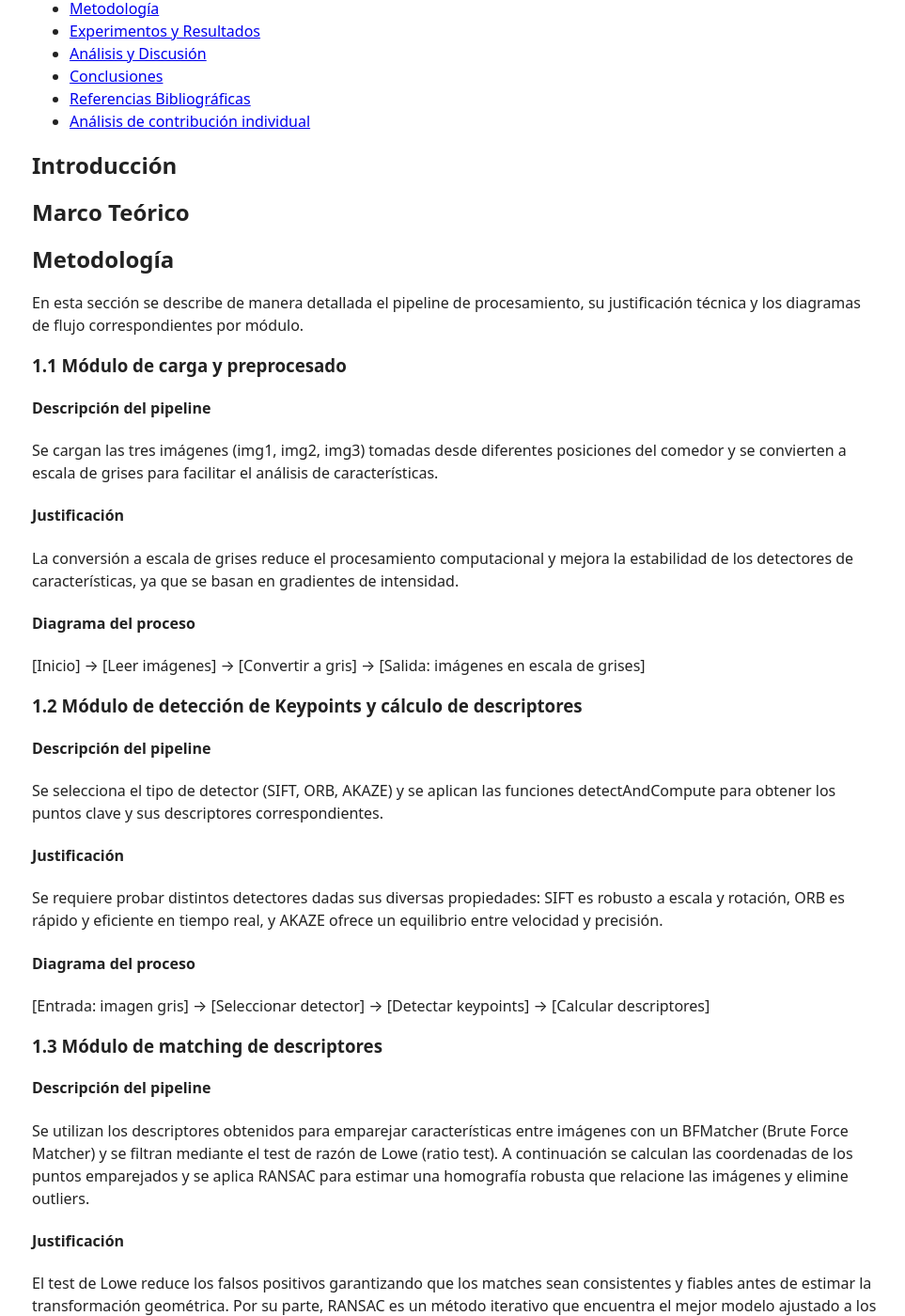
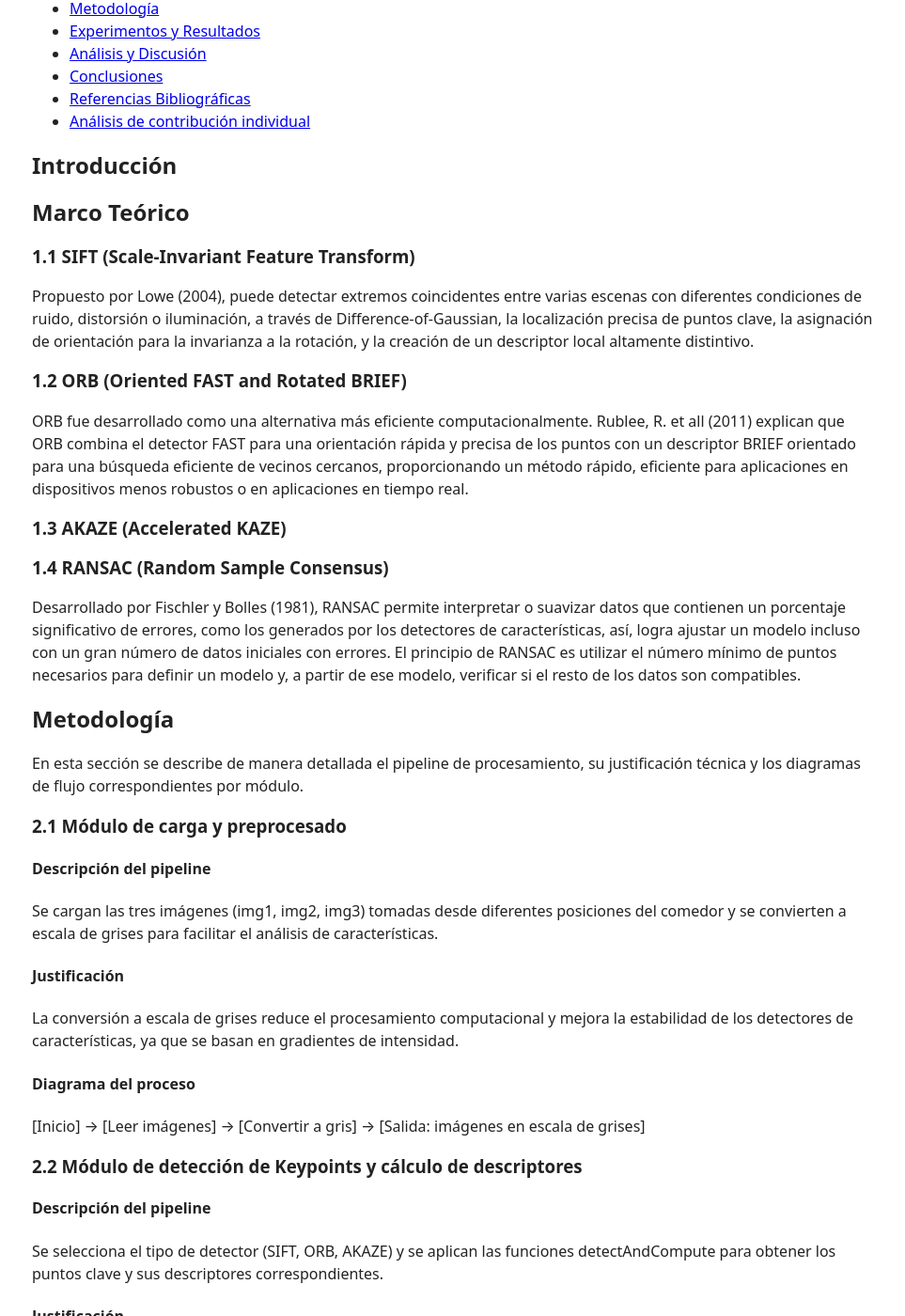
Before and after one commit to NeuroVisionUNAL2025/taller_2, a Jekyll site: the page built from docs/index.md, in a window 1280 px wide and 1400 px high, scrolled down 428 px. Shown: the whole window at 94% size, without its empty margins (156-1119 px from the left). Built offline with Jekyll 4.4.1, drawn with Linux system fonts in a browser that asks for light colours; our own code applies the rules of GitHub Pages for plain Markdown files; some of the changed text lies outside the part shown.

Commit message:
Enhance documentation in index.md by adding detailed descriptions for SIFT, ORB, AKAZE, and RANSAC methods. Update section numbering for clarity and include references for foundational papers.

```diff
--- a/docs/index.md
+++ b/docs/index.md
@@ -18,11 +18,22 @@ Todas las imágenes usadas fueron tomadas directamente por el equipo con una cá
 
 ## Marco Teórico
 
+### 1.1 SIFT (Scale-Invariant Feature Transform)
+Propuesto por Lowe (2004), puede detectar extremos coincidentes entre varias escenas con diferentes condiciones de ruido,  distorsión o iluminación, a través de Difference-of-Gaussian, la localización precisa de puntos clave, la asignación de orientación para la invarianza a la rotación, y la creación de un descriptor local altamente distintivo.
+
+### 1.2 ORB (Oriented FAST and Rotated BRIEF)
+ORB fue desarrollado como una alternativa más eficiente computacionalmente. Rublee, R. et all (2011) explican que ORB combina el detector FAST para una orientación rápida y precisa de los puntos con un descriptor BRIEF orientado para una búsqueda eficiente de vecinos cercanos, proporcionando un método rápido, eficiente para aplicaciones en dispositivos menos robustos o en aplicaciones en tiempo real.
+
+### 1.3 AKAZE (Accelerated KAZE)
+
+### 1.4 RANSAC (Random Sample Consensus)
+Desarrollado por Fischler y Bolles (1981), RANSAC permite interpretar o suavizar datos que contienen un porcentaje significativo de errores, como los generados por los detectores de características, así, logra ajustar un modelo incluso con un gran número de datos iniciales con errores. El principio de RANSAC es utilizar el número mínimo de puntos necesarios para definir un modelo y, a partir de ese modelo, verificar si el resto de los datos son compatibles.
+
 ## Metodología
 
 En esta sección se describe de manera detallada el pipeline de procesamiento, su justificación técnica y los diagramas de flujo correspondientes por módulo.
 
-### 1.1 Módulo de carga y preprocesado
+### 2.1 Módulo de carga y preprocesado
 
 #### Descripción del pipeline
 Se cargan las tres imágenes (img1, img2, img3) tomadas desde diferentes posiciones del comedor y se convierten a escala de grises para facilitar el análisis de características.
@@ -33,7 +44,7 @@ La conversión a escala de grises reduce el procesamiento computacional y mejora
 #### Diagrama del proceso
 [Inicio] → [Leer imágenes] → [Convertir a gris] → [Salida: imágenes en escala de grises]
 
-### 1.2 Módulo de detección de Keypoints y cálculo de descriptores
+### 2.2 Módulo de detección de Keypoints y cálculo de descriptores
 
 #### Descripción del pipeline
 Se selecciona el tipo de detector (SIFT, ORB, AKAZE) y se aplican las funciones detectAndCompute para obtener los puntos clave y sus descriptores correspondientes.
@@ -44,7 +55,7 @@ Se requiere probar distintos detectores dadas sus diversas propiedades: SIFT es
 #### Diagrama del proceso
 [Entrada: imagen gris] → [Seleccionar detector] → [Detectar keypoints] → [Calcular descriptores]
 
-### 1.3 Módulo de matching de descriptores
+### 2.3 Módulo de matching de descriptores
 
 #### Descripción del pipeline
 Se utilizan los descriptores obtenidos para emparejar características entre imágenes con un BFMatcher (Brute Force Matcher) y se filtran mediante el test de razón de Lowe (ratio test). A continuación se calculan las coordenadas de los puntos emparejados y se aplica RANSAC para estimar una homografía robusta que relacione las imágenes y elimine outliers.
@@ -55,7 +66,7 @@ El test de Lowe reduce los falsos positivos garantizando que los matches sean co
 #### Diagrama del proceso
 [Entrada: descriptores] → [BFMatcher knnMatch] → [Filtrar con ratio test] → [Buenos matches] → [RANSAC iterativo] → [Homografía óptima H] → [Máscara de inliers]
 
-### 1.4 Módulo de construcción del lienzo panorámico y fusión
+### 2.4 Módulo de construcción del lienzo panorámico y fusión
 
 #### Descripción del pipeline
 Se calculan las dimensiones del lienzo de salida a partir de las esquinas transformadas de cada imagen, y se aplican las homografías para proyectarlas en un mismo plano. Finalmente, se combinan para formar una única vista coherente del comedor.
@@ -66,7 +77,7 @@ La homografía permite transformar las imágenes en un sistema de referencia com
 #### Diagrama del proceso
 [Entrada: imágenes y homografías] → [Transformar esquinas] → [WarpPerspective] → [Combinar imágenes]
 
-### 1.5 Módulo de interfaz de calibración y medición
+### 2.5 Módulo de interfaz de calibración y medición
 
 #### Descripción del pipeline
 Se muestra el mosaico final en una ventana ajustada a 1080 px de ancho. El usuario selecciona dos puntos para calibrar la escala en cm, y luego puede medir distancias con nuevos pares de clics.
@@ -77,7 +88,6 @@ Permitir la interacción directa sobre la imagen facilita la calibración basada
 #### Diagrama del proceso
 [Mostrar mosaico] → [Clics de calibración] → [Calcular escala] → [Clics de medición] → [Mostrar distancia]
 
-
 ## Experimentos y Resultados
 
 ## Análisis y Discusión
@@ -86,4 +96,9 @@ Permitir la interacción directa sobre la imagen facilita la calibración basada
 
 ## Referencias Bibliográficas
 
+* Lowe, D. G. (2004). Distinctive image features from scale-invariant keypoints. International Journal of Computer Vision, 60(2), 91–110. Recuperado de: https://www.cs.ubc.ca/~lowe/papers/ijcv04.pdf
+* Rublee, Ethan & Rabaud, Vincent & Konolige, Kurt & Bradski, Gary. (2011). ORB: an efficient alternative to SIFT or SURF. Proceedings of the IEEE International Conference on Computer Vision. 2564-2571. 10.1109/ICCV.2011.6126544. Recuperado de: https://www.researchgate.net/publication/221111151_ORB_an_efficient_alternative_to_SIFT_or_SURF
+* Fischler, M. A., & Bolles, R. C. (1981). Random Sample Consensus: A Paradigm for Model Fitting with Applications to Image Analysis and Automated Cartography. Communications of the ACM, 24(6), 381–395. Recuperado de:  https://dl.acm.org/doi/10.1145/358669.358692
+
+
 ## Análisis de contribución individual
```
